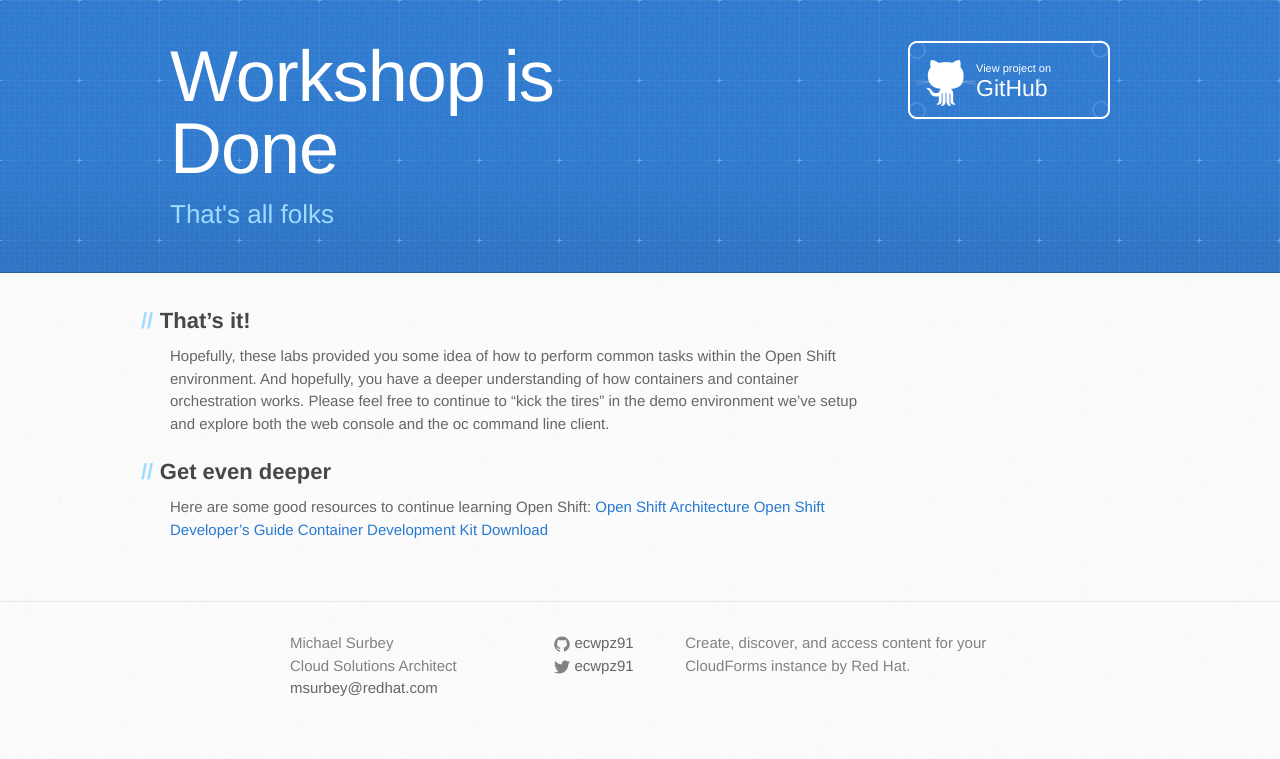
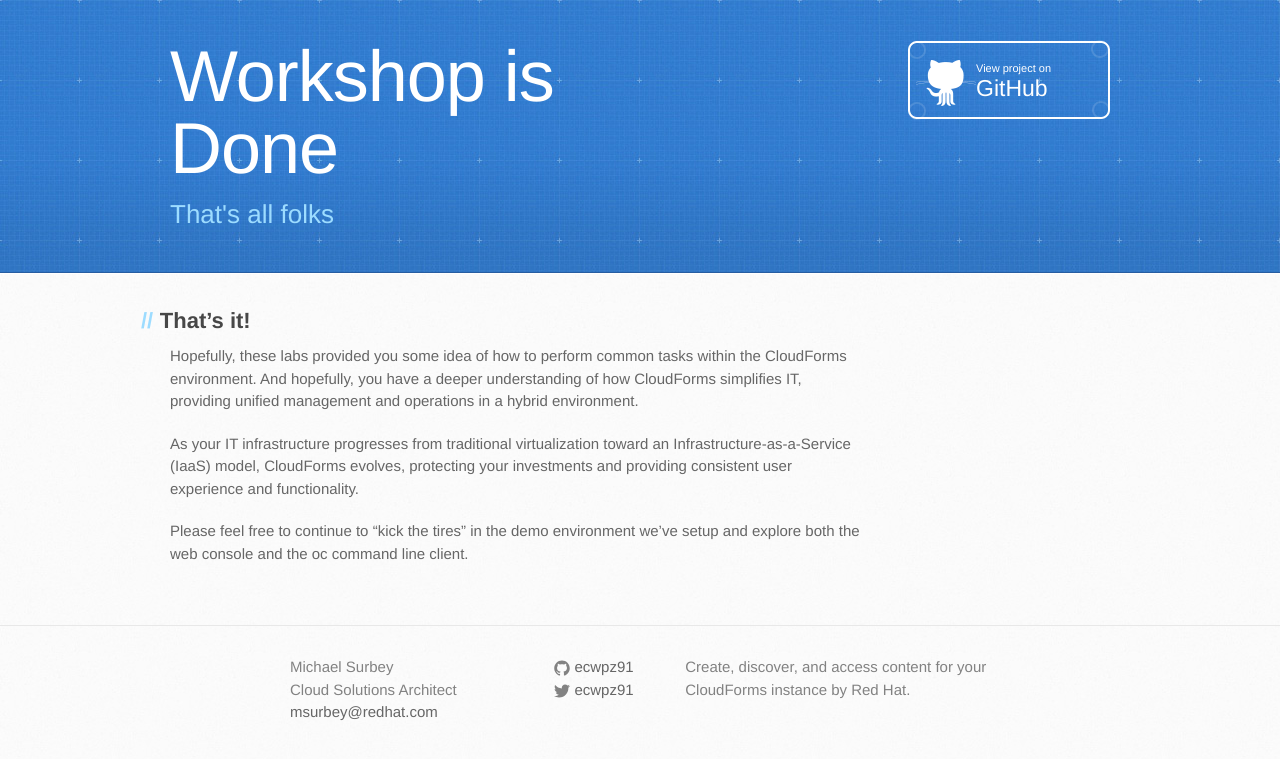
Before and after one commit to mnuirian/cloudforms-workshops, a Jekyll site: the page built from www-default/workshop-finally.md, in a window 1280 px wide. Shown: the top 759 px of the page. Built offline with Jekyll 4.4.1, drawn with Linux system fonts in a browser that asks for light colours; some web fonts are replaced.

Commit message:
Updated final lab thoughts

```diff
--- a/www-default/workshop-finally.md
+++ b/www-default/workshop-finally.md
@@ -6,9 +6,13 @@
 ---
 
 ## That's it!
-Hopefully, these labs provided you some idea of how to perform common tasks within the Open Shift environment.  And hopefully, you have a deeper understanding of how containers and container orchestration works.  Please feel free to continue to "kick the tires" in the demo environment we've setup and explore both the web console and the oc command line client.
+Hopefully, these labs provided you some idea of how to perform common tasks within the CloudForms environment. And hopefully, you have a deeper understanding of how CloudForms simplifies IT, providing unified management and operations in a hybrid environment.
 
-## Get even deeper
+As your IT infrastructure progresses from traditional virtualization toward an Infrastructure-as-a-Service (IaaS) model, CloudForms evolves, protecting your investments and providing consistent user experience and functionality.
+
+Please feel free to continue to "kick the tires" in the demo environment we've setup and explore both the web console and the oc command line client.
+
+<!-- ## Get even deeper
 Here are some good resources to continue learning Open Shift:
 [Open Shift Architecture][1]
 [Open Shift Developer's Guide][2]
@@ -16,4 +20,4 @@
 
 [1]: https://docs.openshift.com/enterprise/3.1/architecture/core_concepts/
 [2]: https://docs.openshift.com/enterprise/3.1/dev_guide/
-[3]: http://developers.redhat.com/products/cdk/download/
+[3]: http://developers.redhat.com/products/cdk/download/ -->
```
